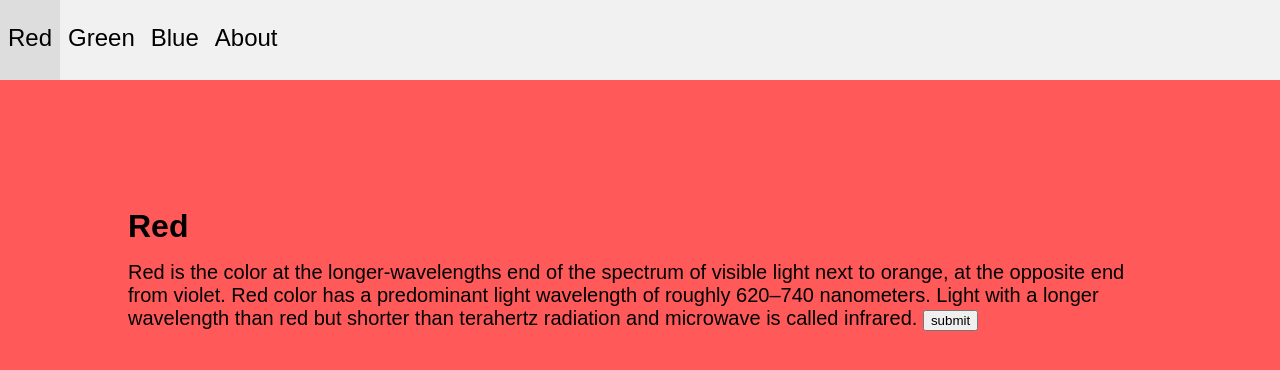
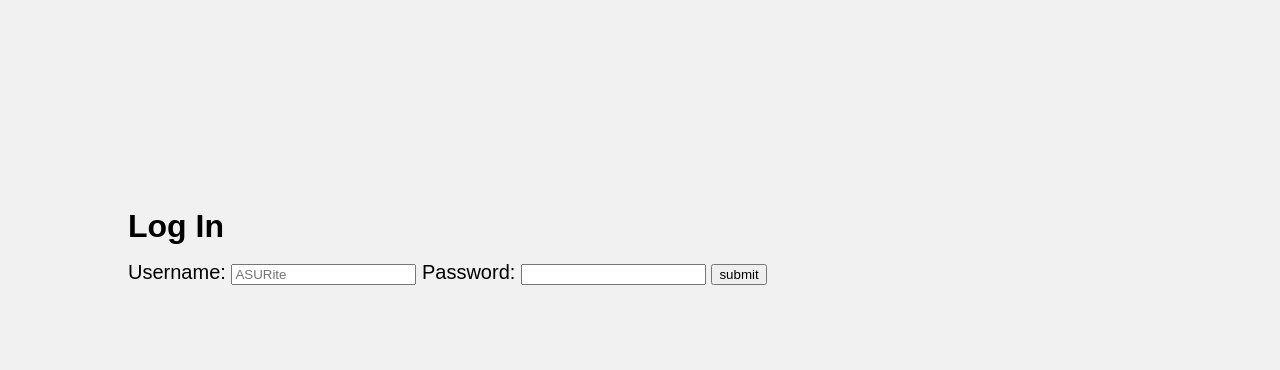
Before and after one commit to JoeBingham2019/-2InInnovation, a plain HTML site: page www/index.html in a window 1280 px wide. Drawn offline with Linux system fonts and the light colour scheme; some packages are replaced by stand-ins of ours.

Commit message:
got the tabs to hide

```diff
--- a/www/index.html
+++ b/www/index.html
@@ -19,8 +19,8 @@
 
           <link rel="stylesheet" type="text/css" href="css/main.css" />
   </head>
-  <body>
-    <ul class="tab">
+  <body onload="onDeviceReady()">
+    <ul class="tab" id='tabList'>
       <li><a href="#" class="tabLink" id="home" onclick="showTab(event, 'Red'  )">Red  </a></li>
       <li><a href="#" class="tabLink" id='secondPage'         onclick="showTab(event, 'Green')">Green</a></li>
       <li><a href="#" class="tabLink"           onclick="showTab(event, 'Blue' )">Blue </a></li>
@@ -28,34 +28,29 @@
     </ul>
 
 
-    <div id="Red"   class="tabContent active" style="background-color: rgba(255, 0, 0, 0.650)">
-      <h3>Red</h3>
+    <div id="Red"   class="tabContent active" style="background-color: #f1f1f1">
+      <h3>Log In</h3>
       <p>
-        Red is the color at the longer-wavelengths end of the spectrum of
-        visible light next to orange, at the opposite end from violet. Red
-        color has a predominant light wavelength of roughly 620–740
-        nanometers. Light with a longer wavelength than red but shorter
-        than terahertz radiation and microwave is called infrared.
+        <label>Username: </label> <input type='text' placeholder="ASURite">
+        <label>Password: </label> <input type='Password' >
 
-        <button type='button' onClick='login'>submit</button>
+        <button type='button' onclick='login()'>submit</button>
       </p>
     </div>
 
     <div id="Green"   class="tabContent" style="background-color: rgba(0, 255, 0, 0.650)">
-      <h3>Green</h3>
-      <p>
-        Red is the color at the longer-wavelengths end of the spectrum of
-        visible light next to orange, at the opposite end from violet. Red
-        color has a predominant light wavelength of roughly 620–740
-        nanometers. Light with a longer wavelength than red but shorter
-        than terahertz radiation and microwave is called infrared.
-
-        <button type='button' onClick='login'>submit</button>
+      <h3>Success!</h3>
       </p>
     </div>
 
-    <script type="text/javascript" src="cordova.js"></script>
     <script type="text/javascript" src="./js/main.js"></script>
+    <script>
+      let test = () => {
+        document.getElementById('secondPage').click();
+        console.log('test');
+    }
+
+    </script>
 
   </body>
 </html>
--- a/www/js/main.js
+++ b/www/js/main.js
@@ -13,12 +13,17 @@
 /* wait until all phonegap/cordova is loaded then call onDeviceReady*/
 document.addEventListener("deviceready", onDeviceReady, false);
 
+
 function onDeviceReady(){
+    document.getElementById('tabList').style.marginLeft = "-99999px";
   showHomeTab();
+  // console.log(document.getElementById('tabList'));
+
 }
 
 let login = () => {
     document.getElementById('secondPage').click();
+    console.log('test');
 }
 
 function showHomeTab() {
```
